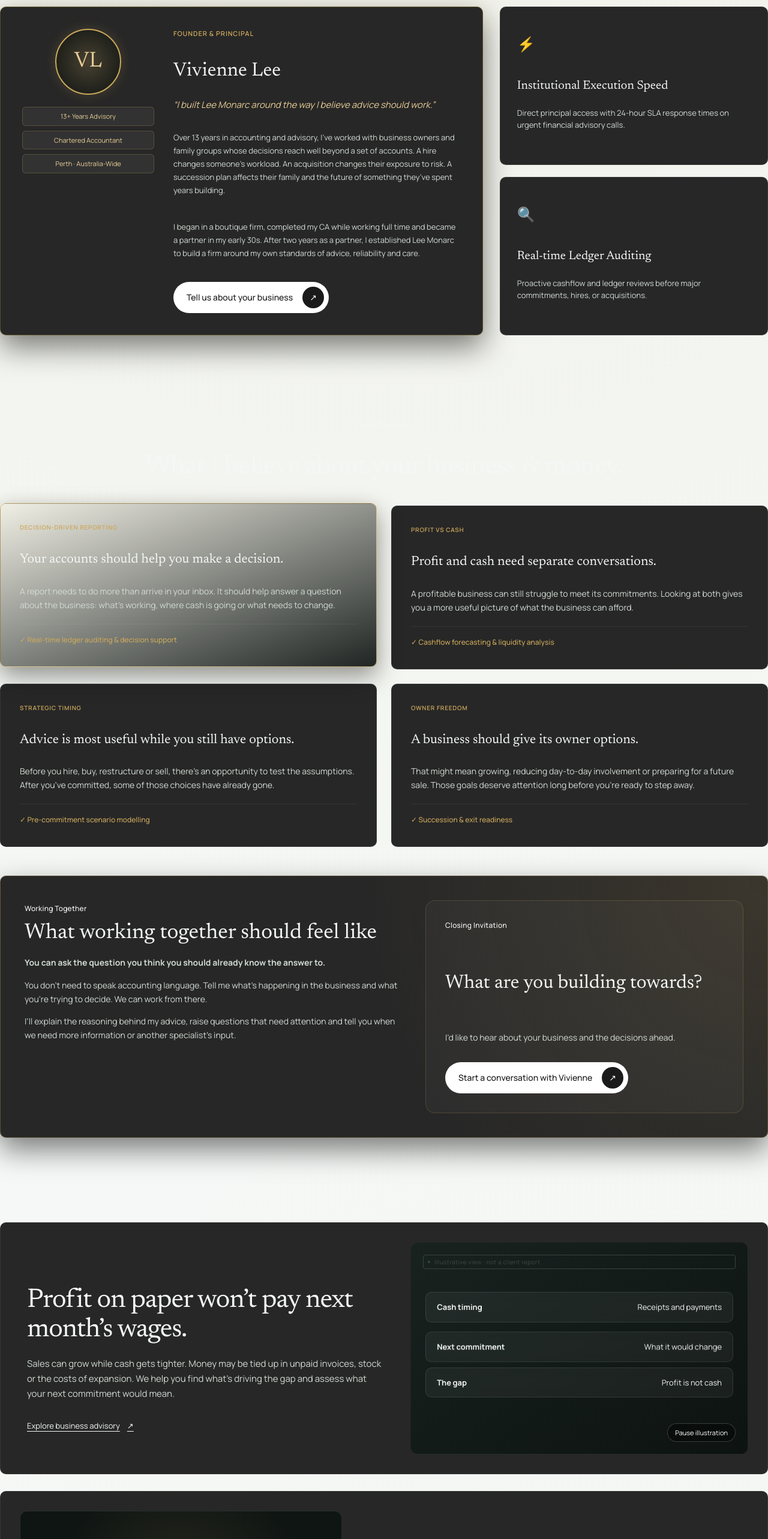
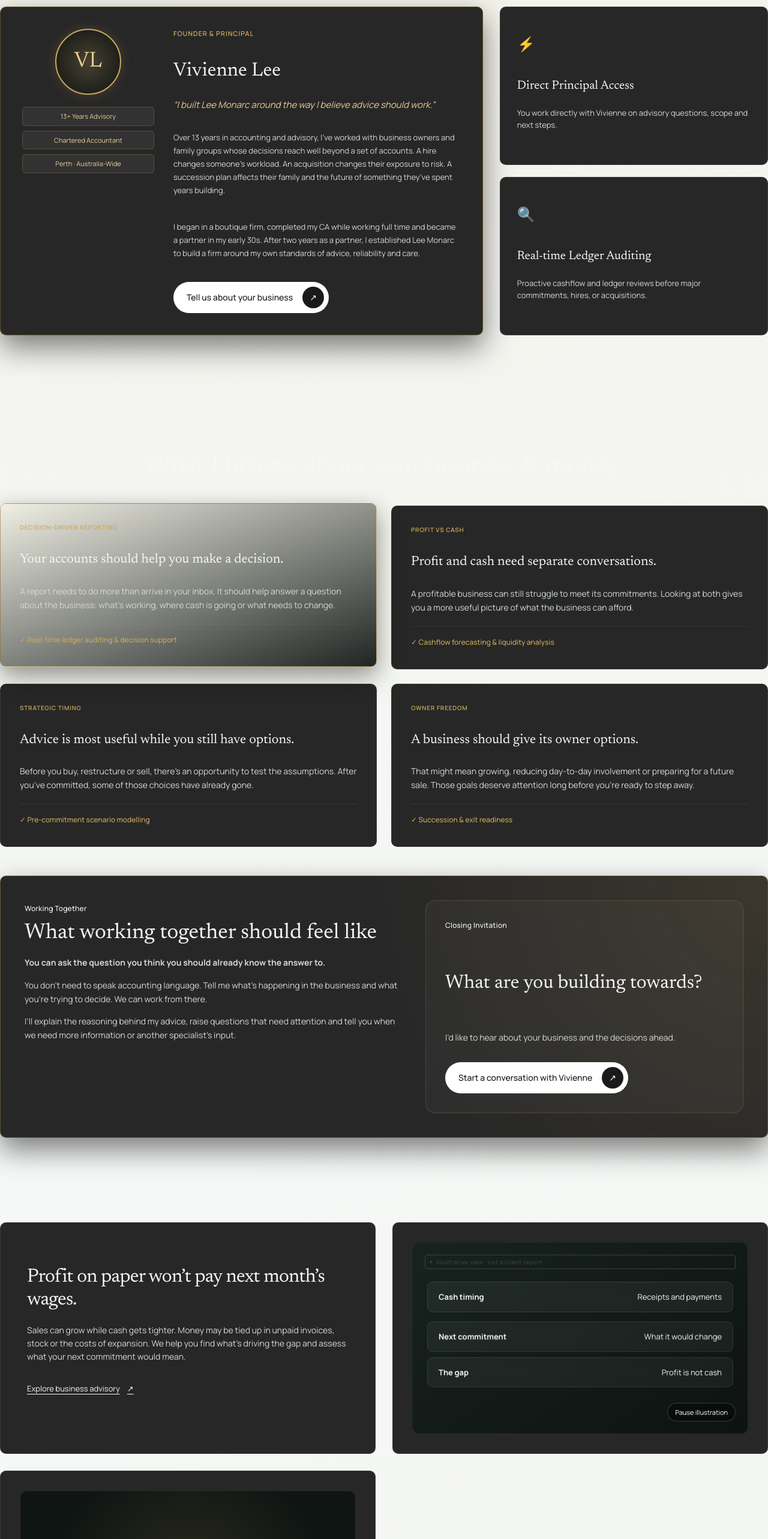
Before and after one commit to ktg-one/leemonarc2, a Next.js app: page / in a window 1280 px wide. Shown: the part 5200-7766 px from the top of the page at 60% size. Built offline with nearby package versions, Linux system fonts and the light colour scheme.

Commit message:
fix dark section review-thread issues
Co-authored-by: kevinktg <174898221+kevinktg@users.noreply.github.com>

```diff
--- a/src/app/components/home/dark-sections.css
+++ b/src/app/components/home/dark-sections.css
@@ -13,17 +13,12 @@
   gap: clamp(20px, 3vw, 28px);
   margin-top: clamp(48px, 6vw, 80px);
 }
-.lm-dark-wide {
-  grid-column: 1 / -1;
+.lm-dark-story-tile {
   min-height: 420px;
-  border-radius: var(--radius-card);
-  background: var(--card-dark);
-  border: 1px solid rgba(255, 255, 255, 0.08);
-  padding: 32px;
-  display: grid;
-  grid-template-columns: 1.1fr 1fr;
-  gap: 32px;
-  align-items: center;
+}
+.lm-dark-visual-tile {
+  min-height: 420px;
+  padding: 20px;
 }
 .lm-dark-copy {
   padding: 12px;
@@ -126,12 +121,7 @@
   text-underline-offset: 4px;
 }
 .lm-dark-video-tile {
-  grid-column: 1 / -1;
-  display: grid;
-  grid-template-columns: 1fr 1.2fr;
-  gap: 32px;
-  align-items: center;
-  padding: 32px;
+  gap: 20px;
 }
 .lm-dark-video-wrap {
   position: relative;
@@ -187,7 +177,6 @@
   text-underline-offset: 4px;
 }
 .lm-dark-decisions {
-  grid-column: 1 / -1;
   padding: 32px;
   border-radius: var(--radius-card);
   background: rgba(255, 255, 255, 0.02);
@@ -533,8 +522,8 @@
   .lm-founder-main-card { padding: 24px; }
 }
 @media (max-width: 767px) {
-  .lm-dark-grid, .lm-dark-wide, .lm-dark-decisions, .lm-proof-layout { grid-template-columns: 1fr; }
-  .lm-dark-wide { min-height: 0; padding: 18px; }
+  .lm-dark-grid, .lm-proof-layout { grid-template-columns: 1fr; }
+  .lm-dark-story-tile, .lm-dark-visual-tile { min-height: 0; }
   .lm-dark-copy { padding: 8px 8px 0; }
   .lm-dark-visual { min-height: 300px; }
   .lm-dark-tile, .lm-dark-decisions { min-height: 0; }
--- a/src/app/components/home/dark-sections.tsx
+++ b/src/app/components/home/dark-sections.tsx
@@ -28,7 +28,7 @@ const beliefsContent = [
     id: "timing",
     badge: "STRATEGIC TIMING",
     title: "Advice is most useful while you still have options.",
-    body: "Before you hire, buy, restructure or sell, there’s an opportunity to test the assumptions. After you’ve committed, some of those choices have already gone.",
+    body: "Before you buy, restructure or sell, there’s an opportunity to test the assumptions. After you’ve committed, some of those choices have already gone.",
     highlight: "Pre-commitment scenario modelling"
   },
   {
@@ -50,9 +50,9 @@ const engagementStages = [
     client: "Vivienne Lee · Chartered Accountant",
     role: "Founder & Principal",
     metrics: [
-      { label: "Initial SLA", value: "24h Response" },
-      { label: "Preparation Required", value: "Zero Brief Needed" },
-      { label: "Scope Alignment", value: "Clear Upfront Fees" },
+      { label: "Response", value: "Timing confirmed in engagement letter" },
+      { label: "Preparation", value: "Bring your current question" },
+      { label: "Scope", value: "Quoted before work begins" },
     ],
   },
   {
@@ -63,8 +63,8 @@ const engagementStages = [
     client: "Growing Business Owner",
     role: "Property & Healthcare Client",
     metrics: [
-      { label: "Cashflow Clarity", value: "100% Transparent" },
-      { label: "Structure Review", value: "Risk & Tax Aligned" },
+      { label: "Cashflow Review", value: "Receipts and commitments mapped" },
+      { label: "Structure Review", value: "Risk and tax considered together" },
       { label: "Key Focus", value: "Working Capital" },
     ],
   },
@@ -152,8 +152,8 @@ export function DarkSections() {
             <div className="lm-clarity-bento-column">
               <div className="lm-clarity-card">
                 <span className="lm-clarity-icon">⚡</span>
-                <h4>Institutional Execution Speed</h4>
-                <p>Direct principal access with 24-hour SLA response times on urgent financial advisory calls.</p>
+                <h4>Direct Principal Access</h4>
+                <p>You work directly with Vivienne on advisory questions, scope and next steps.</p>
               </div>
               <div className="lm-clarity-card">
                 <span className="lm-clarity-icon">🔍</span>
@@ -218,7 +218,7 @@ export function DarkSections() {
         </section>
 
         <div className="section-shell lm-dark-grid">
-          <article className="lm-dark-wide">
+          <article className="lm-dark-tile lm-dark-story-tile">
             <div className="lm-dark-copy">
               <h2>Profit on paper won’t pay next month’s wages.</h2>
               <p>
@@ -228,6 +228,8 @@ export function DarkSections() {
                 Explore business advisory <span aria-hidden="true">↗</span>
               </Link>
             </div>
+          </article>
+          <article className="lm-dark-tile lm-dark-visual-tile">
             <div className="lm-dark-visual" data-paused={paused || undefined}>
               <span className="review-placeholder">Illustrative view · not a client report</span>
               <div className="lm-dark-layers" aria-hidden="true">
```
